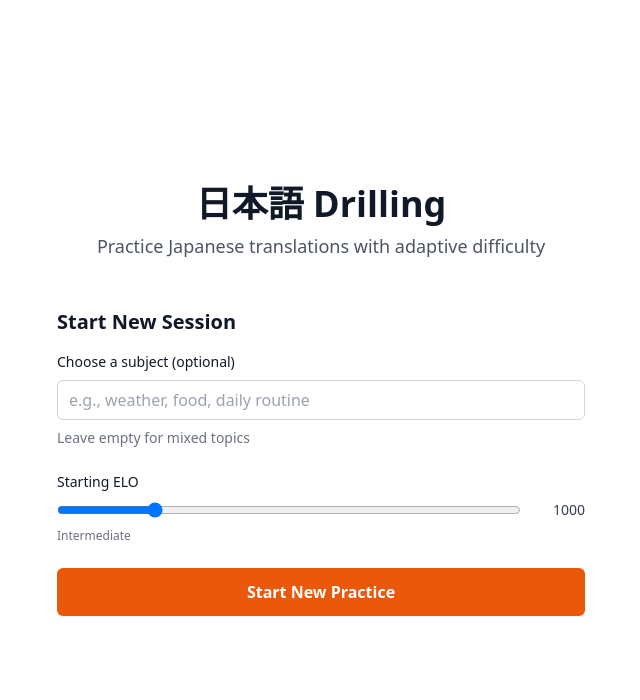
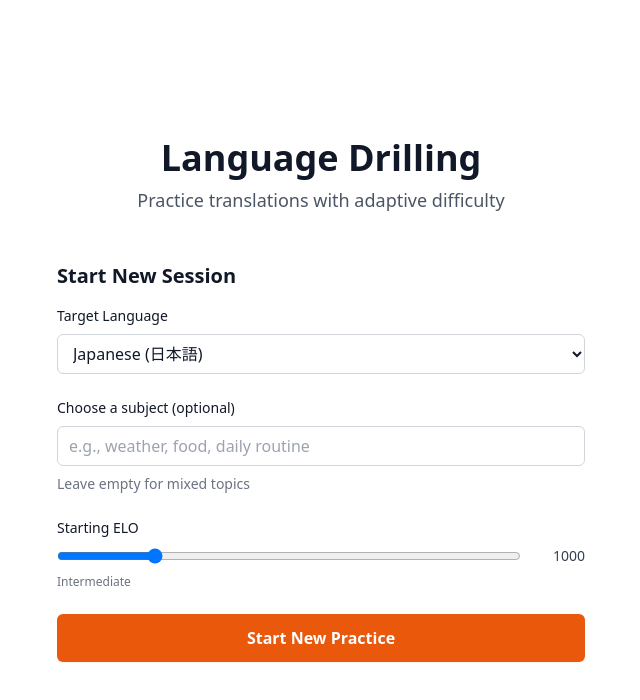
Before and after one commit to danwritecode/language-kata, a Nuxt app: page / in a window 1280 px wide. Shown: the top 700 px of the page, without its empty margins (319-959 px from the left). Built offline with nearby package versions, Linux system fonts and the light colour scheme.

Commit message:
made app language agnostic

```diff
--- a/app/pages/index.vue
+++ b/app/pages/index.vue
@@ -2,8 +2,8 @@
   <div class="flex items-center justify-center h-screen">
     <div class="max-w-xl w-full px-6">
       <div class="text-center">
-        <h1 class="text-4xl font-bold text-gray-900 mb-2">日本語 Drilling</h1>
-        <p class="text-lg text-gray-600 mb-12">Practice Japanese translations with adaptive difficulty</p>
+        <h1 class="text-4xl font-bold text-gray-900 mb-2">Language Drilling</h1>
+        <p class="text-lg text-gray-600 mb-12">Practice translations with adaptive difficulty</p>
       </div>
 
       <div class="space-y-6">
@@ -11,6 +11,21 @@
         <div>
           <h2 class="text-xl font-semibold text-gray-900 mb-4">Start New Session</h2>
           <div class="space-y-6">
+            <div>
+              <label for="language" class="block text-sm font-medium text-gray-900 mb-2">
+                Target Language
+              </label>
+              <select
+                id="language"
+                v-model="selectedLanguage"
+                class="block w-full rounded-md bg-white px-3 py-2 text-base text-gray-900 outline outline-1 -outline-offset-1 outline-gray-300 focus:outline focus:outline-2 focus:-outline-offset-2 focus:outline-orange-600"
+              >
+                <option v-for="lang in languages" :key="lang.code" :value="lang.code">
+                  {{ lang.name }} ({{ lang.nativeName }})
+                </option>
+              </select>
+            </div>
+
             <div>
               <label for="subject" class="block text-sm font-medium text-gray-900 mb-2">
                 Choose a subject (optional)
@@ -104,9 +119,11 @@
 <script setup lang="ts">
 import type { Session } from '~/types/session';
 import { getAllSessions, deleteSession } from '~/utils/session';
+import { languages, defaultLanguage } from '~/utils/languages';
 
 const subject = ref('');
 const startingElo = ref(1000);
+const selectedLanguage = ref(defaultLanguage.code);
 const savedSessions = ref<Session[]>([]);
 const router = useRouter();
 
@@ -116,12 +133,13 @@ onMounted(() => {
 });
 
 const startPractice = async () => {
-  // Navigate to practice page with subject as query param
+  // Navigate to practice page with subject and language as query params
   await router.push({
     path: '/practice',
     query: {
       subject: subject.value || undefined,
-      elo: startingElo.value.toString()
+      elo: startingElo.value.toString(),
+      lang: selectedLanguage.value
     }
   });
 };
@@ -133,6 +151,7 @@ const continueSession = async (session: Session) => {
     query: {
       subject: session.subject,
       elo: session.currentElo.toString(),
+      lang: session.targetLanguage || defaultLanguage.code,
       session: session.id
     }
   });
--- a/app/pages/practice.vue
+++ b/app/pages/practice.vue
@@ -57,7 +57,7 @@
 
         <!-- Answer input -->
         <div class="mt-10">
-          <label for="answer" class="block text-sm/6 font-medium text-gray-900">日本語訳</label>
+          <label for="answer" class="block text-sm/6 font-medium text-gray-900">{{ currentLanguage!.translationLabel }}</label>
           <div class="mt-2">
             <textarea
               id="answer"
@@ -66,7 +66,7 @@
               @keydown="handleKeydown"
               rows="4"
               class="block w-full rounded-md bg-white px-3 py-1.5 text-base text-gray-900 outline outline-1 -outline-offset-1 outline-gray-300 placeholder:text-gray-400 focus:outline focus:outline-2 focus:-outline-offset-2 focus:outline-orange-600 sm:text-sm/6 disabled:bg-gray-50 disabled:text-gray-500"
-              placeholder="Type your Japanese translation here..."
+              placeholder="Type your translation here..."
             ></textarea>
           </div>
         </div>
@@ -117,7 +117,7 @@
 
           <div v-if="!currentExercise.is_correct" class="mt-3 pt-3 border-t border-gray-200">
             <p class="text-sm text-gray-600">Correct answer:</p>
-            <p class="text-sm font-medium text-gray-900">{{ currentExercise.correct_answer_ja }}</p>
+            <p class="text-sm font-medium text-gray-900">{{ currentExercise.correct_answer }}</p>
           </div>
         </div>
       </div>
@@ -129,6 +129,7 @@
 import type { KataRequest, KataResponse } from '~/types/llm/kata';
 import type { Session } from '~/types/session';
 import { generateSessionId, generateSessionName, saveSession, getSession } from '~/utils/session';
+import { getLanguageByCode, defaultLanguage } from '~/utils/languages';
 
 const route = useRoute();
 const router = useRouter();
@@ -136,6 +137,8 @@ const router = useRouter();
 // State
 const currentElo = ref(Number(route.query.elo) || 1000);
 const currentSubject = ref(route.query.subject as string || 'Mixed');
+const currentLanguageCode = ref(route.query.lang as string || defaultLanguage!.code);
+const currentLanguage = computed(() => getLanguageByCode(currentLanguageCode.value) || defaultLanguage);
 const currentExercise = ref<KataResponse | null>(null);
 const nextExerciseData = ref<KataResponse | null>(null);
 const userAnswer = ref('');
@@ -175,6 +178,7 @@ const initializeSession = () => {
       sessionId.value = urlSessionId;
       currentElo.value = session.currentElo;
       currentSubject.value = session.subject;
+      currentLanguageCode.value = session.targetLanguage || defaultLanguage!.code;
       scalingFactor.value = session.eloScalingFactor || 1.0;
       // Load previous exercises but exclude the last one (for fresh start)
       previousExercises.value = session.previousExercises.slice(0, -1);
@@ -200,6 +204,7 @@ const fetchExercise = async () => {
   try {
     const request: KataRequest = {
       current_elo: currentElo.value,
+      target_language: currentLanguageCode.value,
       subject_hint: route.query.subject as string || undefined,
       elo_scaling_factor: scalingFactor.value,
       previous_exercises: previousExercises.value
@@ -228,8 +233,9 @@ const submitAnswer = async () => {
   try {
     const request: KataRequest = {
       current_elo: currentElo.value,
+      target_language: currentLanguageCode.value,
       subject_hint: route.query.subject as string || undefined,
-      user_answer_ja: userAnswer.value,
+      user_answer: userAnswer.value,
       source_sentence_en: currentExercise.value.sentence_en,
       elo_scaling_factor: scalingFactor.value,
       previous_exercises: previousExercises.value
@@ -251,7 +257,7 @@ const submitAnswer = async () => {
       ...currentExercise.value,
       is_correct: response.is_correct,
       feedback: response.feedback,
-      correct_answer_ja: response.correct_answer_ja
+      correct_answer: response.correct_answer
     };
 
     // Add current exercise to previous exercises (keep last 20)
@@ -271,6 +277,7 @@ const submitAnswer = async () => {
       id: sessionId.value,
       name: generateSessionName(currentSubject.value),
       subject: currentSubject.value,
+      targetLanguage: currentLanguageCode.value,
       currentElo: response.elo,
       eloScalingFactor: scalingFactor.value,
       previousExercises: previousExercises.value,
@@ -283,7 +290,8 @@ const submitAnswer = async () => {
     await router.replace({
       query: {
         ...route.query,
-        elo: response.elo.toString()
+        elo: response.elo.toString(),
+        lang: currentLanguageCode.value
       }
     });
   } catch (error) {
--- a/app/types/llm/kata/request.ts
+++ b/app/types/llm/kata/request.ts
@@ -1,7 +1,8 @@
 export interface KataRequest {
   current_elo: number;
+  target_language: string; // Language code (e.g., 'ja', 'es', 'fr')
   subject_hint?: string;
-  user_answer_ja?: string;
+  user_answer?: string; // Changed from user_answer_ja
   source_sentence_en?: string;
   elo_scaling_factor?: number;
   previous_exercises?: Array<{
--- a/app/types/llm/kata/response.ts
+++ b/app/types/llm/kata/response.ts
@@ -5,5 +5,5 @@ export interface KataResponse {
   pattern_focus: string[];
   is_correct: boolean | null;
   feedback: string | null;
-  correct_answer_ja: string | null;
+  correct_answer: string | null; // Changed from correct_answer_ja
 }
--- a/app/types/session.ts
+++ b/app/types/session.ts
@@ -2,6 +2,7 @@ export interface Session {
   id: string;
   name: string;
   subject: string;
+  targetLanguage: string; // Language code (e.g., 'ja', 'es', 'fr')
   currentElo: number;
   eloScalingFactor: number;
   previousExercises: Array<{
--- /dev/null
+++ b/app/utils/languages.ts
@@ -0,0 +1,75 @@
+export interface Language {
+  code: string;
+  name: string;
+  nativeName: string;
+  translationLabel: string;
+}
+
+export const languages: Language[] = [
+  {
+    code: 'ja',
+    name: 'Japanese',
+    nativeName: '日本語',
+    translationLabel: '日本語訳'
+  },
+  {
+    code: 'es',
+    name: 'Spanish',
+    nativeName: 'Español',
+    translationLabel: 'Traducción al español'
+  },
+  {
+    code: 'fr',
+    name: 'French',
+    nativeName: 'Français',
+    translationLabel: 'Traduction en français'
+  },
+  {
+    code: 'de',
+    name: 'German',
+    nativeName: 'Deutsch',
+    translationLabel: 'Deutsche Übersetzung'
+  },
+  {
+    code: 'it',
+    name: 'Italian',
+    nativeName: 'Italiano',
+    translationLabel: 'Traduzione in italiano'
+  },
+  {
+    code: 'pt',
+    name: 'Portuguese',
+    nativeName: 'Português',
+    translationLabel: 'Tradução em português'
+  },
+  {
+    code: 'zh',
+    name: 'Chinese',
+    nativeName: '中文',
+    translationLabel: '中文翻译'
+  },
+  {
+    code: 'ko',
+    name: 'Korean',
+    nativeName: '한국어',
+    translationLabel: '한국어 번역'
+  },
+  {
+    code: 'ru',
+    name: 'Russian',
+    nativeName: 'Русский',
+    translationLabel: 'Перевод на русский'
+  },
+  {
+    code: 'ar',
+    name: 'Arabic',
+    nativeName: 'العربية',
+    translationLabel: 'الترجمة العربية'
+  }
+];
+
+export const getLanguageByCode = (code: string): Language | undefined => {
+  return languages.find(lang => lang.code === code);
+};
+
+export const defaultLanguage = languages[0]; // Japanese
```
Also changed, not shown: 2 other files (tests, documents, lock files or other folders).
